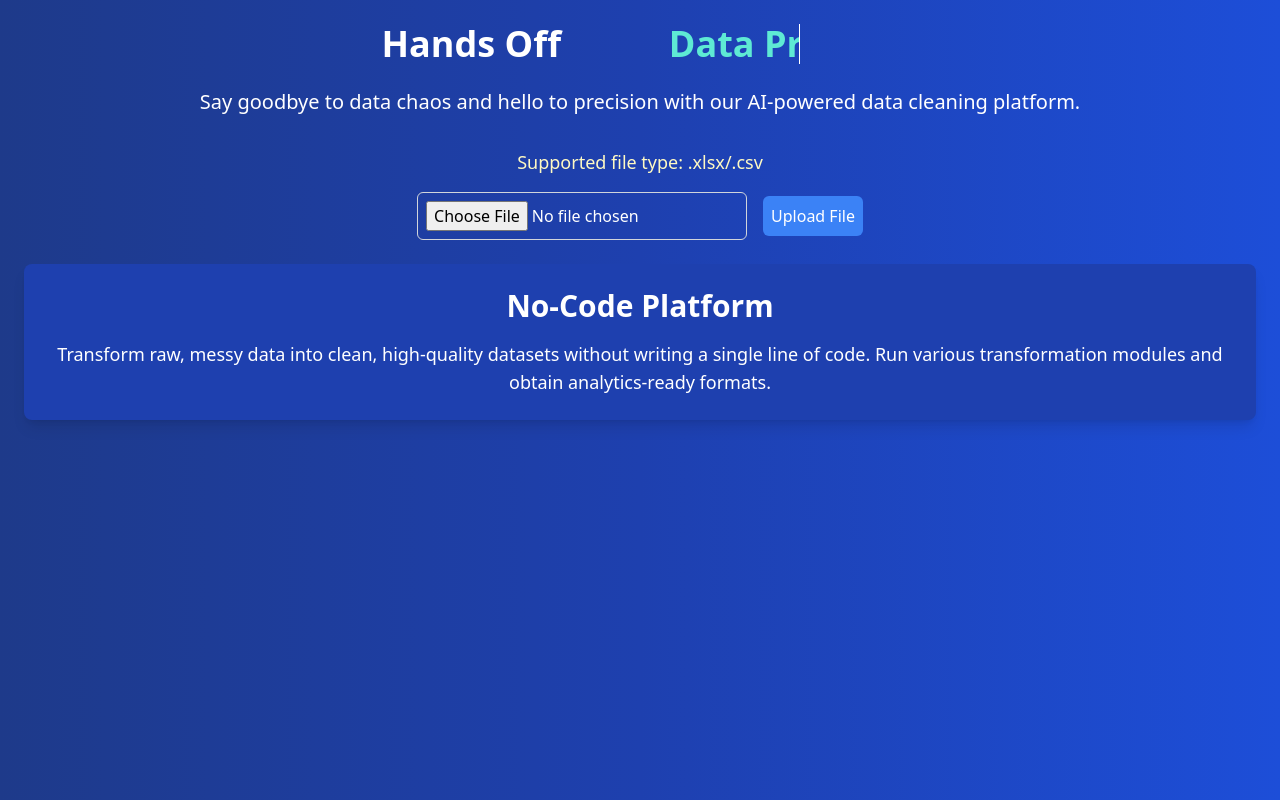
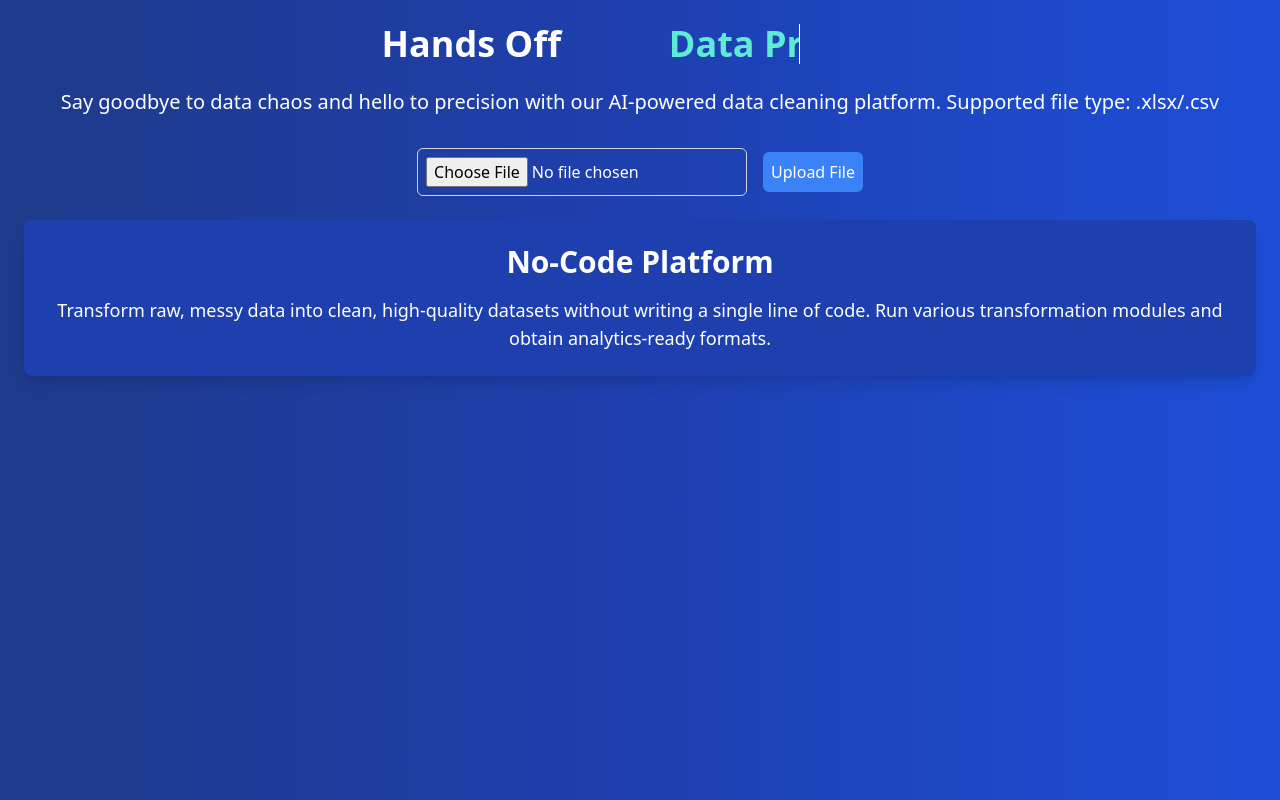
Before and after one commit to MichelleRenyx/File-Processing-System, a React (Vite) app in the folder frontend/: page / in a window 1280 px wide. Built offline with nearby package versions, Linux system fonts and the light colour scheme.

Commit message:
update lines

```diff
--- a/frontend/src/App.jsx
+++ b/frontend/src/App.jsx
@@ -39,8 +39,7 @@ return (
     <p className="text-xl mb-8">
       Say goodbye to data chaos and hello to precision with our AI-powered data
       cleaning platform.
-    </p>
-    <p className="text-lg text-yellow-100">
+
       Supported file type: .xlsx/.csv
     </p>
 
```
Also changed, not shown: 1 other file (tests, documents, lock files or other folders).
